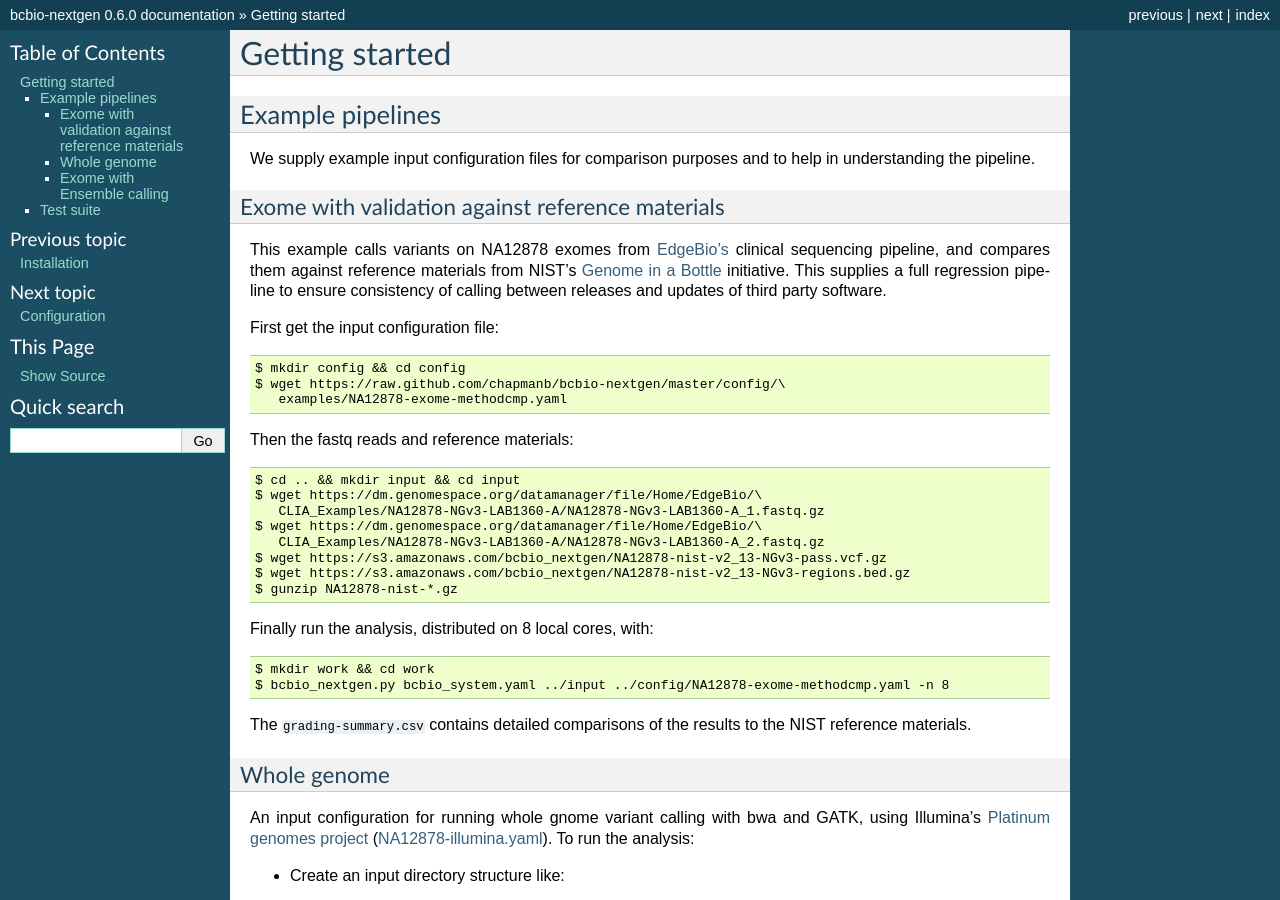
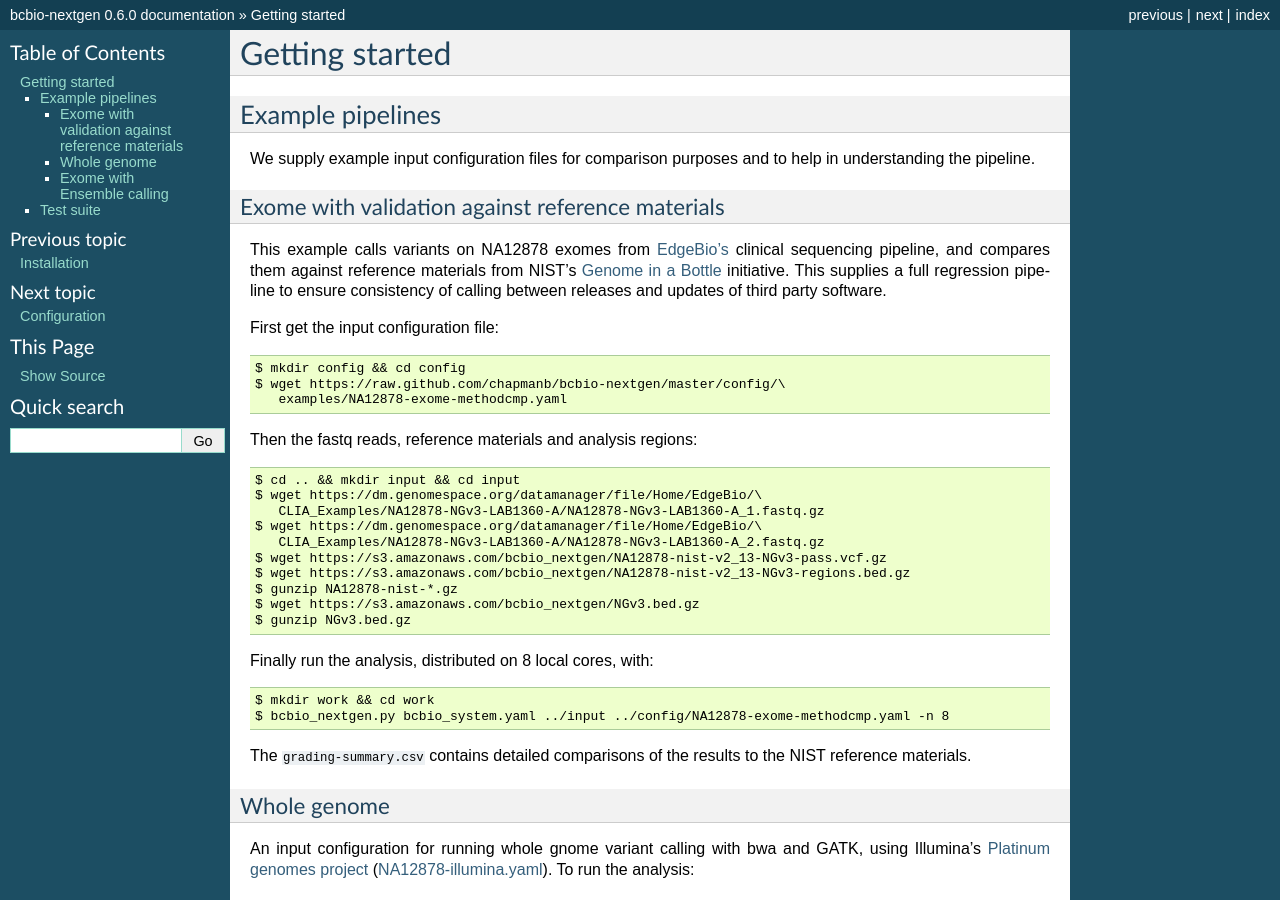
Before and after one commit to bcbio/bcbio-nextgen, a Sphinx documentation site: the page built from docs/contents/testing.rst, in a window 1280 px wide and 900 px high. Built offline with Sphinx 7.4.7, drawn with Linux system fonts in a browser that asks for light colours.

Commit message:
Provide URLs in exome documentation for exome region file

```diff
--- a/docs/contents/testing.rst
+++ b/docs/contents/testing.rst
@@ -23,7 +23,7 @@ First get the input configuration file::
     $ wget https://raw.github.com/chapmanb/bcbio-nextgen/master/config/\
        examples/NA12878-exome-methodcmp.yaml
 
-Then the fastq reads and reference materials::
+Then the fastq reads, reference materials and analysis regions::
 
     $ cd .. && mkdir input && cd input
     $ wget https://dm.genomespace.org/datamanager/file/Home/EdgeBio/\
@@ -33,6 +33,8 @@ Then the fastq reads and reference materials::
     $ wget https://s3.amazonaws.com/bcbio_nextgen/NA12878-nist-v2_13-NGv3-pass.vcf.gz
     $ wget https://s3.amazonaws.com/bcbio_nextgen/NA12878-nist-v2_13-NGv3-regions.bed.gz
     $ gunzip NA12878-nist-*.gz
+    $ wget https://s3.amazonaws.com/bcbio_nextgen/NGv3.bed.gz
+    $ gunzip NGv3.bed.gz
 
 Finally run the analysis, distributed on 8 local cores, with::
 
```
